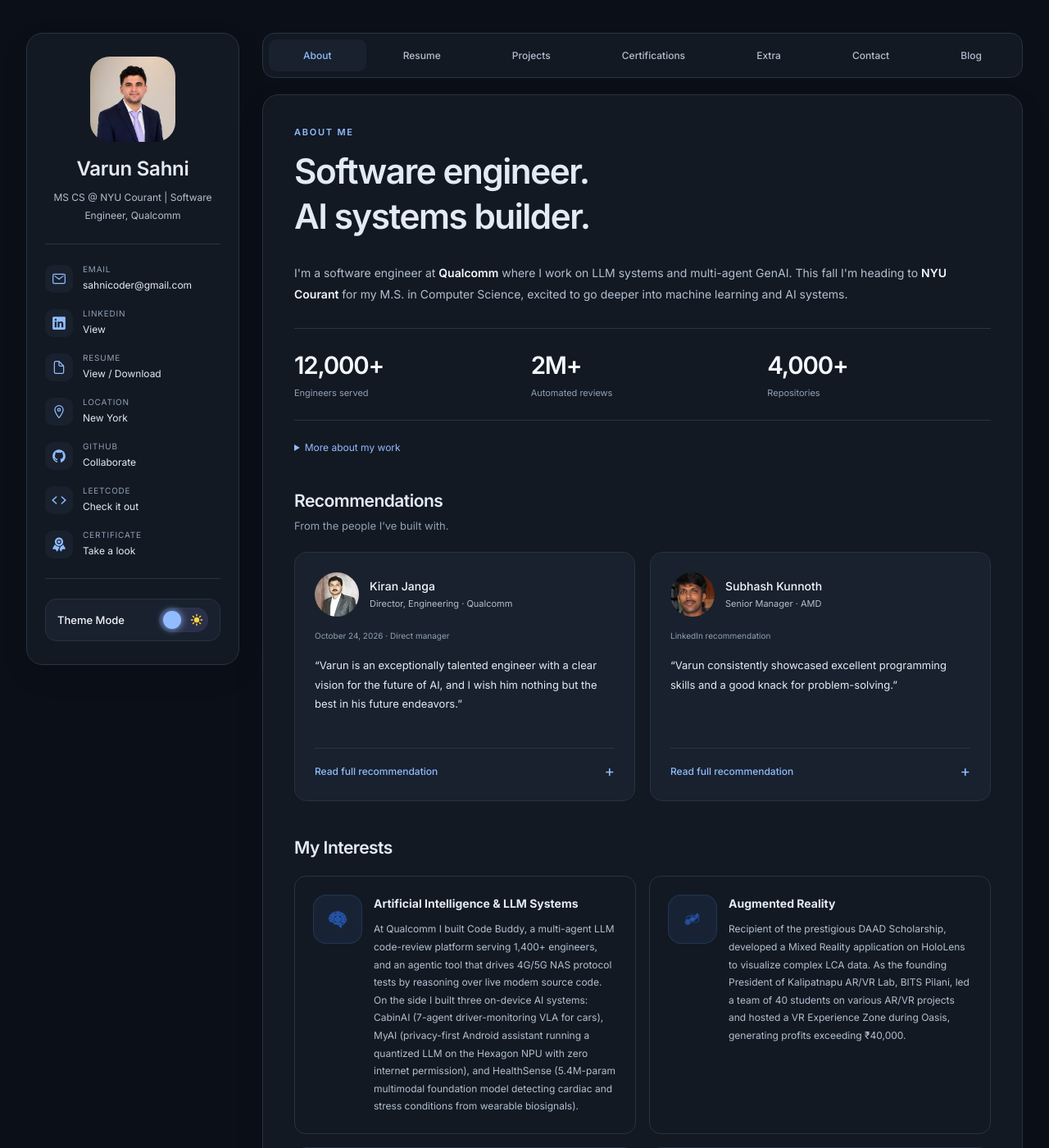
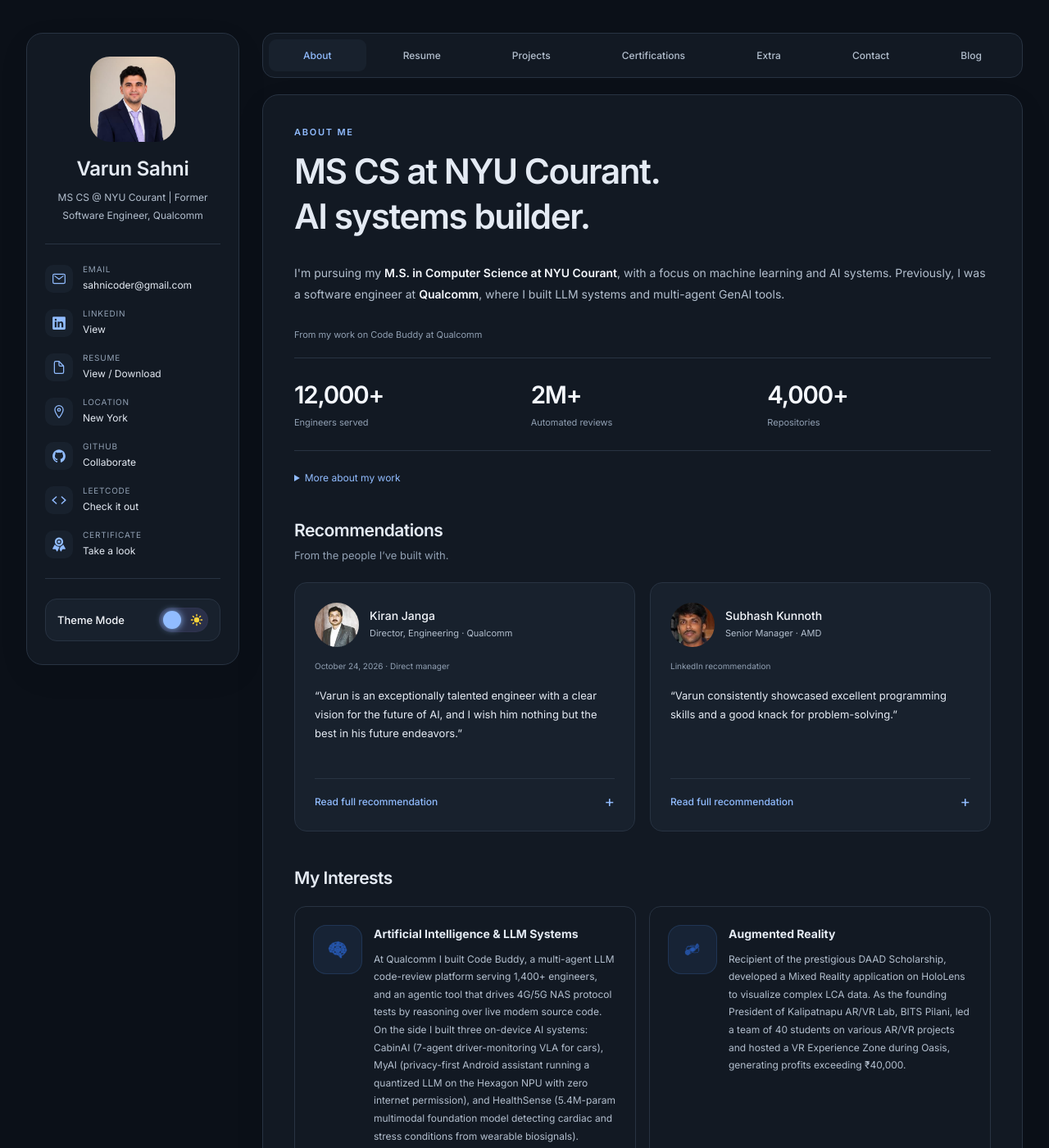
Before and after one commit to varunsahni18/varunsahni18, a Jekyll site: the page index.html, which Jekyll copies as it is, in a window 1280 px wide and 1400 px high. Shown: the whole window at 82% size. Built offline with Jekyll 4.4.1, drawn with Linux system fonts in a browser that asks for light colours.

Commit message:
Make NYU graduate study current and Qualcomm experience past

```diff
--- a/_config.yml
+++ b/_config.yml
@@ -1,6 +1,6 @@
 # Jekyll configuration for varunsahni.in
 title: Varun Sahni
-description: Personal website and blog — LLM Systems, Multi-Agent GenAI, On-Device AI
+description: M.S. Computer Science student at NYU Courant. Former Software Engineer at Qualcomm. LLM Systems, Multi-Agent GenAI, On-Device AI.
 baseurl: ""
 url: "https://www.varunsahni.in"
 
--- a/_layouts/default.html
+++ b/_layouts/default.html
@@ -5,7 +5,7 @@
   <meta http-equiv="X-UA-Compatible" content="IE=edge">
   <meta name="viewport" content="width=device-width, initial-scale=1.0">
   <title>{% if page.title %}{{ page.title }} | {% endif %}Varun Sahni</title>
-  <meta name="description" content="{% if page.excerpt %}{{ page.excerpt | strip_html | truncate: 160 }}{% else %}Varun Sahni — Software Engineer at Qualcomm, MS CS at NYU Courant. LLM Systems, Multi-Agent GenAI, On-Device AI.{% endif %}">
+  <meta name="description" content="{% if page.excerpt %}{{ page.excerpt | strip_html | truncate: 160 }}{% else %}Varun Sahni — M.S. Computer Science student at NYU Courant. Former Software Engineer at Qualcomm. LLM Systems, Multi-Agent GenAI, On-Device AI.{% endif %}">
   <link rel="dns-prefetch" href="//cdn.jsdelivr.net">
   <link rel="dns-prefetch" href="//fonts.googleapis.com">
   <link rel="dns-prefetch" href="//fonts.gstatic.com">
@@ -222,7 +222,7 @@
         </figure>
         <div class="info-content">
           <h1 class="name" title="Varun Sahni">Varun Sahni</h1>
-          <p class="title">MS CS @ NYU Courant | Software Engineer, Qualcomm</p>
+          <p class="title">MS CS @ NYU Courant | Former Software Engineer, Qualcomm</p>
         </div>
       </div>
       <div class="sidebar-info_more">
--- a/_layouts/post.html
+++ b/_layouts/post.html
@@ -139,7 +139,7 @@
         </figure>
         <div class="info-content">
           <h1 class="name" title="Varun Sahni">Varun Sahni</h1>
-          <p class="title">MS CS @ NYU Courant | Software Engineer, Qualcomm</p>
+          <p class="title">MS CS @ NYU Courant | Former Software Engineer, Qualcomm</p>
         </div>
       </div>
       <div class="sidebar-info_more">
--- a/assets/css/layout.css
+++ b/assets/css/layout.css
@@ -118,7 +118,8 @@ body.portfolio-page {
 .portfolio-page .about-text p { margin-bottom: 18px; }
 .portfolio-page .about-text strong { color: var(--white-1); font-weight: 600; }
 .portfolio-page .about .article-title { text-transform: none; }
-.portfolio-page .impact-stats { display: grid; grid-template-columns: repeat(3, minmax(0, 1fr)); gap: 16px; margin: 28px 0 22px; padding: 24px 0; border-top: 1px solid var(--line); border-bottom: 1px solid var(--line); }
+.portfolio-page .impact-context { color: var(--light-gray-70); font-size: 11px; margin: 26px 0 12px; }
+.portfolio-page .impact-stats { display: grid; grid-template-columns: repeat(3, minmax(0, 1fr)); gap: 16px; margin: 0 0 22px; padding: 24px 0; border-top: 1px solid var(--line); border-bottom: 1px solid var(--line); }
 .portfolio-page .impact-stats dt { color: var(--white-1); font-size: clamp(22px, 2.3vw, 30px); font-weight: 600; line-height: 1.4; letter-spacing: -.04em; }
 .portfolio-page .impact-stats dd { color: var(--light-gray-70); font-size: 11px; margin-top: 5px; line-height: 1.6; }
 .portfolio-page .about-story summary { width: fit-content; color: var(--modern-blue); cursor: pointer; font-size: 12px; }
--- a/index.html
+++ b/index.html
@@ -6,7 +6,7 @@
    <meta http-equiv="X-UA-Compatible" content="IE=edge">
    <meta name="viewport" content="width=device-width, initial-scale=1.0">
    <title>Varun Sahni</title>
-   <meta name="description" content="Varun Sahni — Software Engineer at Qualcomm, MS CS at NYU Courant. LLM Systems, Multi-Agent GenAI, On-Device AI.">
+   <meta name="description" content="Varun Sahni — M.S. Computer Science student at NYU Courant. Former Software Engineer at Qualcomm. LLM Systems, Multi-Agent GenAI, On-Device AI.">
    <!-- DNS prefetch for faster third-party resolution -->
    <link rel="dns-prefetch" href="//cdn.jsdelivr.net">
    <link rel="dns-prefetch" href="//fonts.googleapis.com">
@@ -83,7 +83,7 @@
             </figure>
             <div class="info-content">
                <h1 class="name" title="Varun Sahni">Varun Sahni</h1>
-               <p class="title">MS CS @ NYU Courant | Software Engineer, Qualcomm</p>
+               <p class="title">MS CS @ NYU Courant | Former Software Engineer, Qualcomm</p>
             </div>
          </div>
          <button class="info_more-btn" data-sidebar-btn aria-expanded="false" aria-controls="profile-details">
@@ -222,15 +222,16 @@
          <article class="about  active" data-page="about">
             <header>
                <p class="page-kicker">About me</p>
-               <h2 class="h2 article-title">Software engineer.<br>AI systems builder.</h2>
+               <h2 class="h2 article-title">MS CS at NYU Courant.<br>AI systems builder.</h2>
             </header>
             <section class="about-text">
                <p>
-                  I'm a software engineer at <strong>Qualcomm</strong> where I work on LLM systems and multi-agent
-                  GenAI. This fall I'm heading to <strong>NYU Courant</strong> for my M.S. in Computer Science,
-                  excited to go deeper into machine learning and AI systems.
+                  I'm pursuing my <strong>M.S. in Computer Science at NYU Courant</strong>, with a focus on
+                  machine learning and AI systems. Previously, I was a software engineer at
+                  <strong>Qualcomm</strong>, where I built LLM systems and multi-agent GenAI tools.
                </p>
-               <dl class="impact-stats" aria-label="Code Buddy at Qualcomm">
+               <p class="impact-context">From my work on Code Buddy at Qualcomm</p>
+               <dl class="impact-stats" aria-label="Impact from my previous work at Qualcomm">
                   <div><dt>12,000+</dt><dd>Engineers served</dd></div>
                   <div><dt>2M+</dt><dd>Automated reviews</dd></div>
                   <div><dt>4,000+</dt><dd>Repositories</dd></div>
@@ -239,7 +240,7 @@
                   <summary>More about my work</summary>
                   <div class="about-story-content">
                <p>
-                  The thing I'm proudest of at Qualcomm is <strong>Code Buddy</strong>, a multi-agent code-review
+                  One of my key projects at Qualcomm was <strong>Code Buddy</strong>, a multi-agent code-review
                   platform I architected that's now used by <strong>12,000+ engineers</strong> across
                   <strong>4,000+ repositories</strong>. It runs detect-then-fix agents under a tool-calling
                   orchestrator and has delivered over <strong>2 million automated reviews</strong>, saving the
@@ -479,9 +480,8 @@
                      <h4 class="h4 timeline-item-title" style="margin-bottom: 5px;">Qualcomm</h4>
                      <div
                         style="display: flex; justify-content: space-between; align-items: center; margin-bottom: 15px; width: 100%;">
-                        <span style="font-weight: 600; font-size: 16px;">Software Engineer</span>
-                        <span style="font-size: 14px; color: var(--light-gray); white-space: nowrap;">July 2024 -
-                           Present</span>
+                        <span style="font-weight: 600; font-size: 16px;">Software Engineer (former)</span>
+                        <span style="font-size: 14px; color: var(--light-gray); white-space: nowrap;">Started July 2024</span>
                      </div>
                      <div class="timeline-text">
                         <span class="subheading"
@@ -782,12 +782,12 @@
                         </h4>
                         <span
                            style="font-size: 14px; color: var(--light-gray); white-space: nowrap; margin-left: 15px; margin-top: 2px;">Aug
-                           2026 - May 2028</span>
+                           2026 - May 2028 (expected)</span>
                      </div>
                      <span style="font-weight: 600; font-size: 16px; margin-bottom: 15px; display: block;">M.S.,
                         Computer Science — Machine Learning, Large Language Models, AI Systems</span>
                      <ul class="white-dot">
-                        <li>Incoming graduate student starting August 2026.</li>
+                        <li>Currently pursuing my M.S. in Computer Science at NYU Courant.</li>
                      </ul>
                   </li>
                   <li class="timeline-item">
@@ -1301,9 +1301,9 @@
                         </figure>
                         <div class="blog-content">
                            <div class="blog-meta">
-                              <p class="blog-category">Qualcomm FTE</p>
+                              <p class="blog-category">Qualcomm FTE (past role)</p>
                               <span class="dot"></span>
-                              <time datetime="2022-02-23">July 2024 - Present</time>
+                              <time datetime="2024-07">Started July 2024</time>
                            </div>
                         </div>
                      </a>
```
